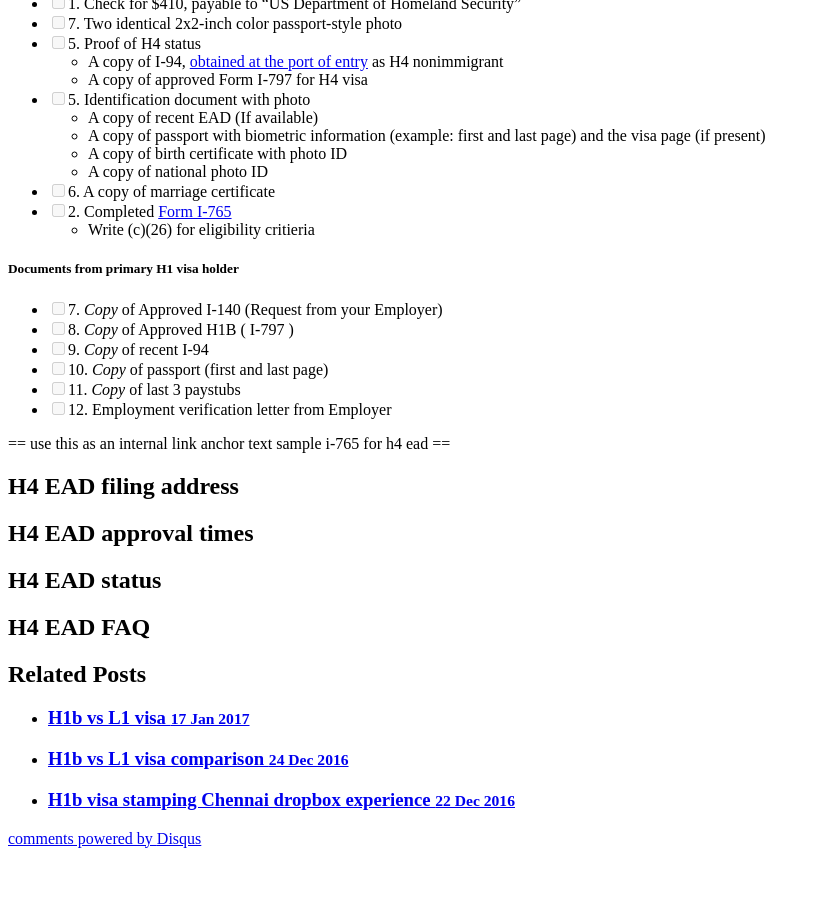
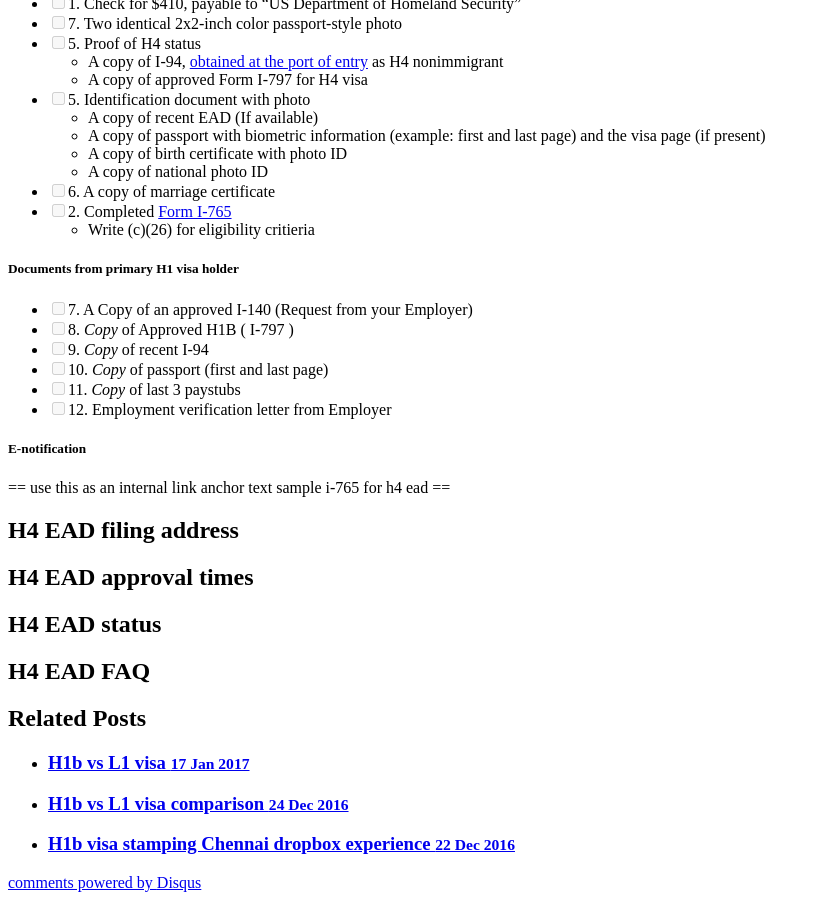
Before and after one commit to gitforwork2/gitforwork.github.io, a Jekyll site: the page built from _posts/2017-01-19-h4-ead-application.md, in a window 1280 px wide and 900 px high, scrolled down 921 px. Shown: the whole window, without its empty margins (0-820 px from the left). Built offline with Jekyll 4.4.1, drawn with Linux system fonts in a browser that asks for light colours; nearby versions of some CDN libraries; comment, search, counter and statistics services are not loaded; before the commit the page ends 1777 px from its top, so only the background shows below that.

Commit message:
Update 2017-01-19-h4-ead-application.md

```diff
--- a/_posts/2017-01-19-h4-ead-application.md
+++ b/_posts/2017-01-19-h4-ead-application.md
@@ -50,13 +50,17 @@ Make a cashier's check or personal check payable to "US Department of Homeland S
 
 ##### Documents from primary H1 visa holder
 
-- [ ] 7.  *Copy* of Approved I-140 (Request from your Employer)
+- [ ] 7. A Copy of an approved I-140 (Request from your Employer)
 - [ ] 8.  *Copy* of Approved H1B ( I-797 )
 - [ ] 9.  *Copy* of recent I-94
 - [ ] 10. *Copy* of passport (first and last page)
 - [ ] 11. *Copy* of last 3 paystubs
 - [ ] 12. Employment verification letter from Employer
 
+##### E-notification
+
+
+
 == use this as an internal link anchor text sample i-765 for h4 ead ==
 ## H4 EAD filing address
 ## H4 EAD approval times
```
